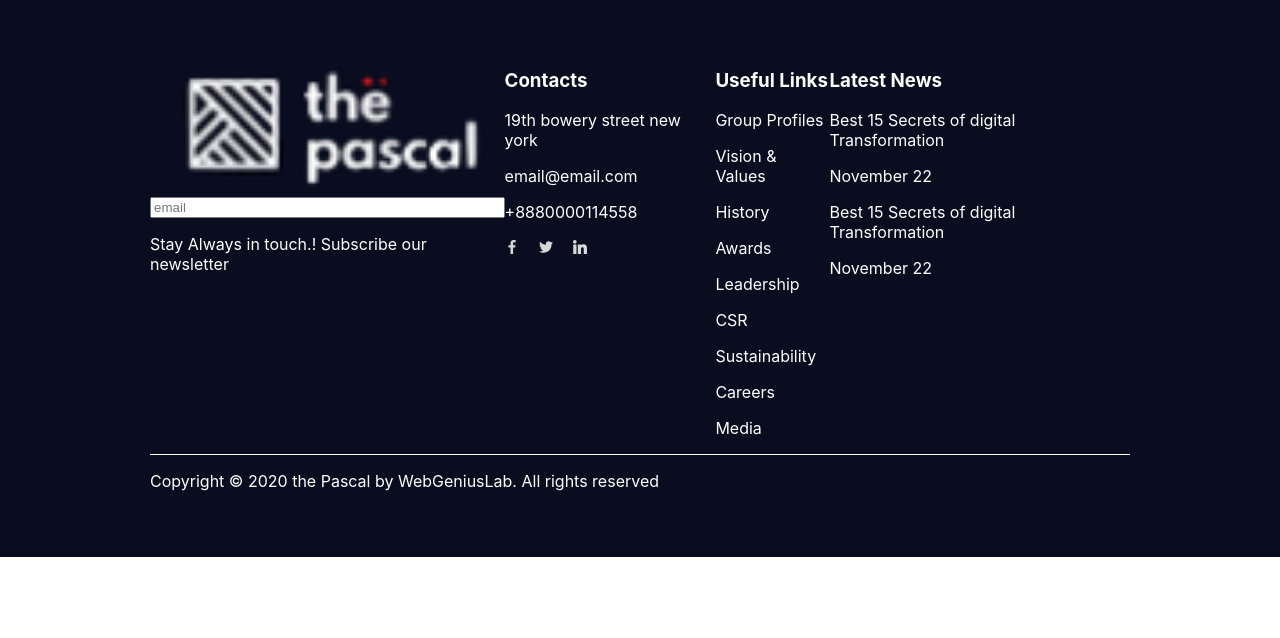
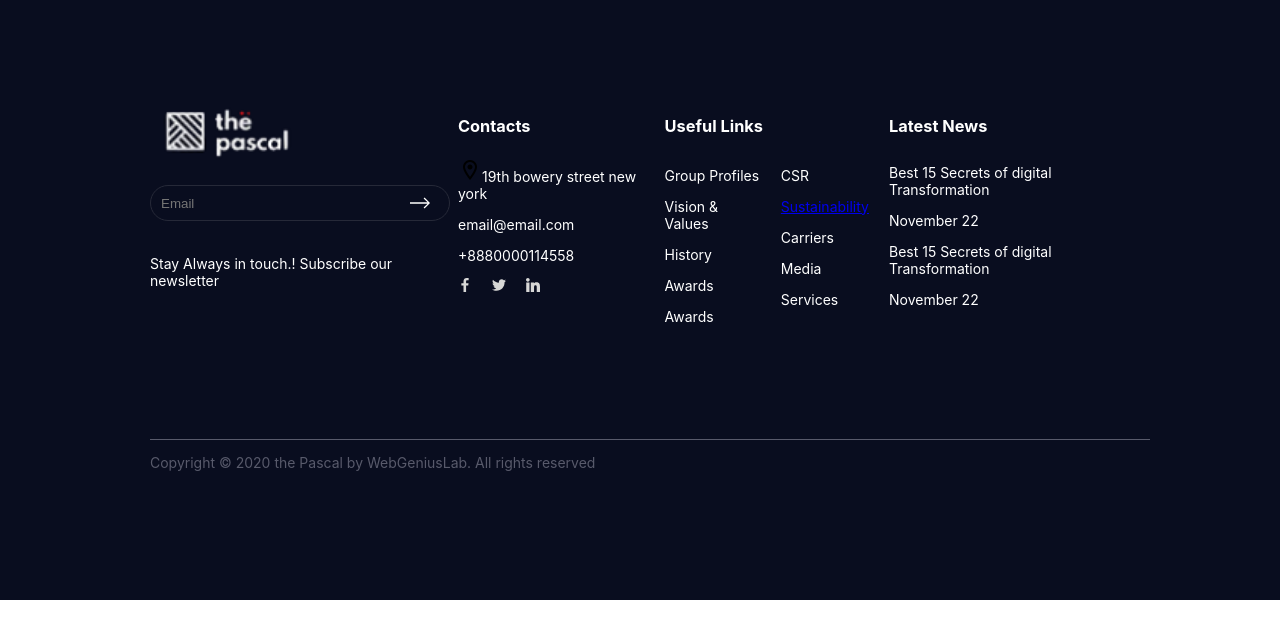
Before and after one commit to kabirswe/portfolio-hub, a React (Create React App) app: page / in a window 1280 px wide. Shown: the top 638 px of the page. Built offline with nearby package versions, Linux system fonts and the light colour scheme.

Commit message:
refactor footer content 4 th oct

```diff
--- a/src/containers/DefaultLayout/components/Footer/Footer.js
+++ b/src/containers/DefaultLayout/components/Footer/Footer.js
@@ -8,10 +8,21 @@ import Twitter from "./static/image/twitter.svg";
 import Linkedin from "./static/image/linkedin.svg";
 import FooterBg from "./static/image/footer-bg.jpg";
 import "./static/Footer.scss";
-import BrandLogo from './static/image/brandLogo.png'
+import BrandLogo from "./static/image/brandLogo.png";
+import Marker from "./static/image/marker.png";
+import RightArrow from "./static/image/right-arrow.svg";
 
-
-const usefulLinks=["Group Profiles","Vision & Values","History","Awards", "Leadership", "CSR", "Sustainability", "Careers", "Media"]
+const usefulLinks = [
+  "Group Profiles",
+  "Vision & Values",
+  "History",
+  "Awards",
+  "Leadership",
+  "CSR",
+  "Sustainability",
+  "Careers",
+  "Media",
+];
 const Footer = () => {
   return (
     <div className="main-footer">
@@ -21,63 +32,79 @@ const Footer = () => {
 			alt="top right bg"
 		/> */}
       <Container>
+        <div className="footer-wrapper">
           <div className="content-wrapper">
             <div className="company-section">
-            <img src={BrandLogo}/>
-            <input type="text" placeholder="email"/>
-            <p>
-              Stay Always in touch.! Subscribe our newsletter
-            </p>
+              <div className="company-section-logo">
+                <img src={BrandLogo} />
+              </div>
+              <div className="input-block">
+                <img src={RightArrow} alt="" />
+                <input type="text" placeholder="Email" />
+              </div>
+              <p>Stay Always in touch.! Subscribe our newsletter</p>
             </div>
             <div className="contact-section">
               <h3>Contacts</h3>
+              <div className="contact-section-list">
                 <p>
+                  <span>
+                    <img src={Marker} />
+                  </span>
                   19th bowery street new york
                 </p>
-            <p>
-              email@email.com
-            </p>
-            <p>
-              +8880000114558
-            </p>
+                <p>email@email.com</p>
+                <p>+8880000114558</p>
                 <div className="social-icons">
                   <a>
-                <img src={Facebook}/>
+                    <img src={Facebook} />
                   </a>
                   <a>
-                <img src={Twitter}/>
+                    <img src={Twitter} />
                   </a>
                   <a>
-                <img src={Linkedin}/>
+                    <img src={Linkedin} />
                   </a>
                 </div>
               </div>
-          <div className="contact-section">
-            <h3>
-              Useful Links
-            </h3>
-            {usefulLinks.map((index) => (
-                <p>
-                  {index}
-                </p>
-            ))}
-
+            </div>
+            <div className="useful-link-section">
+              <h3>Useful Links</h3>
+              <div className="useful-links">
+                <div className=" link-list1">
+                  <p>Group Profiles</p>
+                  <p> Vision & Values</p>
+                  <p> History</p>
+                  <p> Awards</p>
+                  <p> Awards</p>
+                </div>
+                <div className=" link-list2">
+                  <p>CSR</p>
+                  <a href="#">Sustainability</a>
+                  <p> Carriers</p>
+                  <p> Media</p>
+                  <p> Services</p>
+                </div>
+              </div>
             </div>
             <div className="latest-news">
               <h3>Latest News</h3>
+              <div className="latest-news-list">
                 <p> Best 15 Secrets of digital Transformation</p>
                 <p> November 22 </p>
                 <p> Best 15 Secrets of digital Transformation</p>
                 <p> November 22 </p>
               </div>
             </div>
+          </div>
           <div className="copyright-section">
             <p>
-             Copyright &copy; 2020 the Pascal by <a> WebGeniusLab. </a> All rights reserved
+              Copyright &copy; 2020 the Pascal by <a> WebGeniusLab. </a> All
+              rights reserved
             </p>
           </div>
+        </div>
       </Container>
-
     </div>
   );
 };
--- a/src/containers/DefaultLayout/components/Footer/static/Footer.scss
+++ b/src/containers/DefaultLayout/components/Footer/static/Footer.scss
@@ -7,14 +7,53 @@
 	background: #090d1f;
 	overflow: hidden;
 	color: #fff;
-	padding: 50px 150px 50px 150px;
+	padding: 0 150px 0 150px;
+	font-size: 14px;
 
-	.content-wrapper{
-		display: flex;
-		justify-content: space-between;
-		// align-items: center;
+ .footer-wrapper{
+		width: 1000px;
+		height: 600px;
+		margin: auto;
+		.content-wrapper{
+			display: flex;
+			justify-content: space-between;
+			// align-items: center;
+			padding: 100px 0 100px 0;
 
 
+	}
+
+	.company-section {
+		.company-section-logo{
+			img {
+				width: 150px;
+			}
+		}
+
+
+		.input-block {
+			display: flex;
+			position: relative;
+			width: 300px;
+			padding: 20px 0 20px 0;
+			img {
+				width: 20px;
+				position: absolute;
+				right: 20px;
+				top: 50%;
+				transform: translateY(-50%);
+			}
+			input {
+				width: 300px;
+				border: 1px solid #262938;
+				background-color: transparent;
+				border-radius: 99px;
+				height: 34px;
+				padding: 0 50px 0 10px;
+				height: 34px;
+				color: #585a6b;
+			}
+		}
 	}
 
 	.social-icons {
@@ -22,10 +61,7 @@
 		justify-content: flex-start;
 		align-items: center;
 		// margin-top: -45px;
-		p {
-			font-size: 10px;
-			color: #cececd;
-		}
+
 		a {
 			img {
 				height: 14px;
@@ -38,14 +74,39 @@
 			}
 		}
 	}
+	.useful-link-section{
+		.useful-links{
+			display: flex;
+			justify-content: space-between;
+			.link-list1{
+				padding-right: 20px;
+			}
+			.link-list2{
+				padding-right: 20px;
+			}
+		}
+	}
+	.contact-section{
+		.contact-section-list{
+			margin-top: 22px;
+
+		}
+
+	}
+	.latest-news{
+		.latest-news-list{
+			margin-top: 28px;
+		}
+	}
+
 
 	.copyright-section{
 		display: flex;
 
 		justify-content: start;
-		border-top: 1px solid white;
+		border-top: 1px solid #585a6b;
 		align-items: center;
-
+		color: #585a6b;
 
 
 	}
@@ -53,5 +114,6 @@
 		display: flex;
 		flex-direction: column;
 	}
+}
 
 }
```
Also changed, not shown: src/containers/DefaultLayout/components/Footer/static/image/marker.png (added), src/containers/DefaultLayout/components/Footer/static/image/right-arrow.svg. Lines whose indentation alone changed are shown as unchanged.
